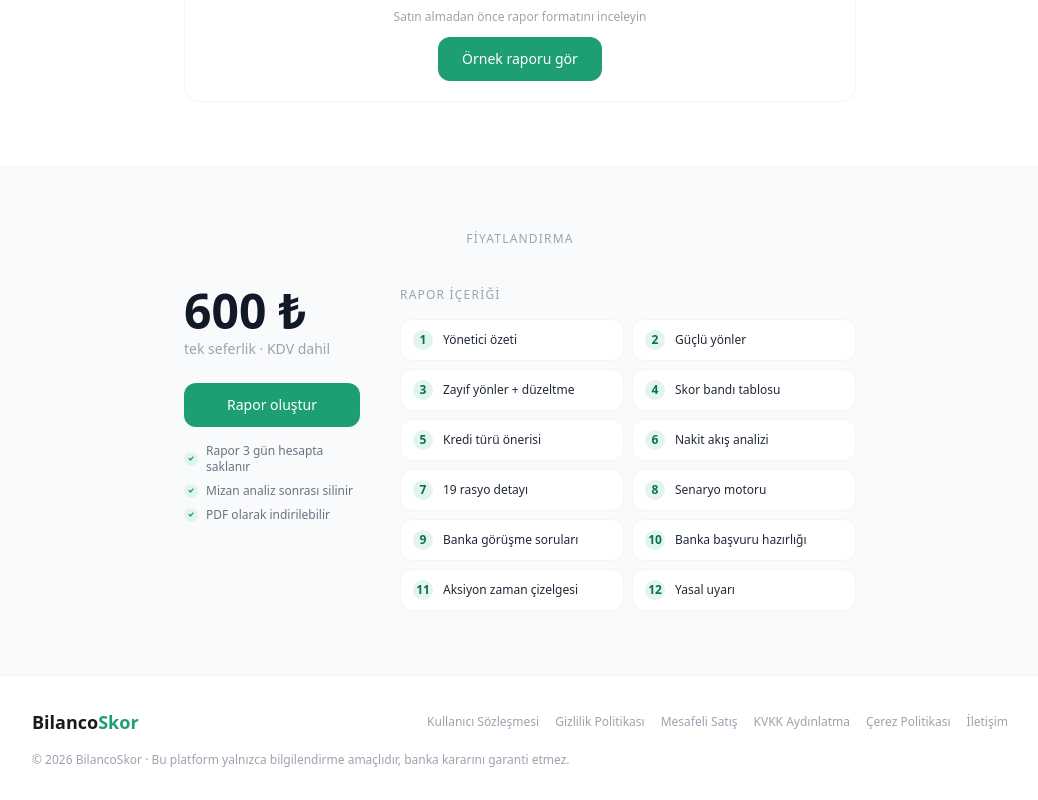
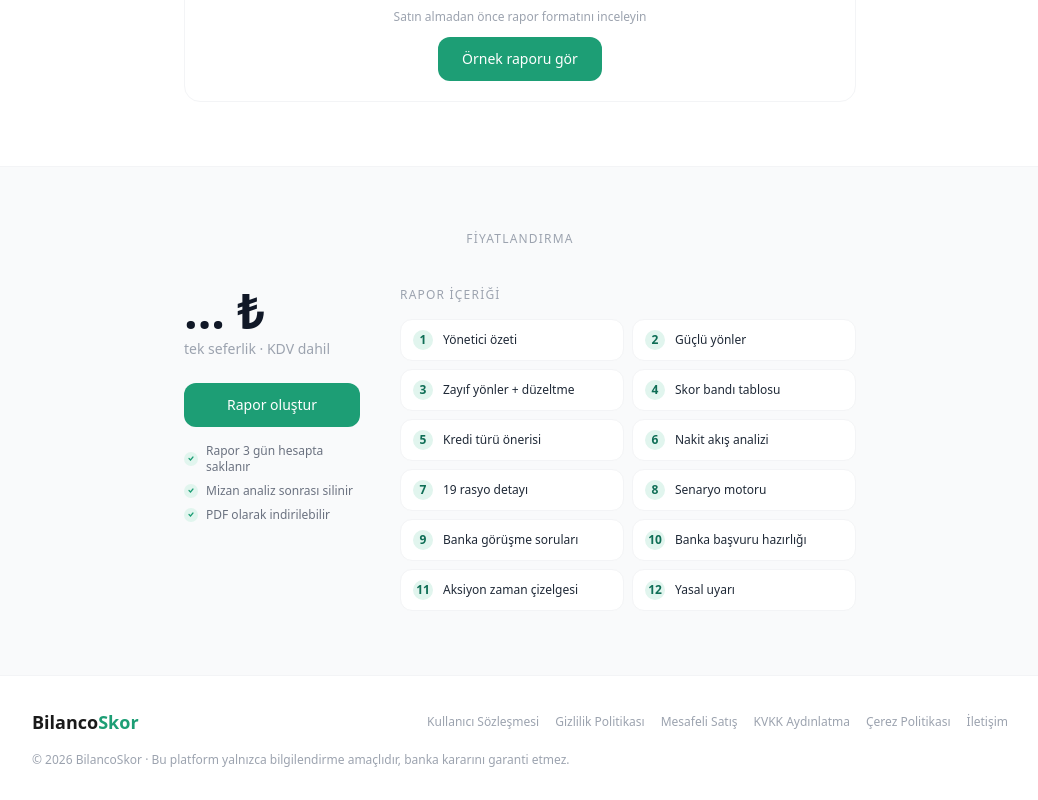
Before and after one commit to gokhanonurai-lang/bilancoskor, a Next.js app: page / in a window 1280 px wide. Shown: the part 1412-2212 px from the top of the page, without its empty margins (120-1158 px from the left). Built offline with nearby package versions, Linux system fonts and the light colour scheme; no server answers; the database is empty.

Commit message:
Fix: fiyat flash onlendi loading state eklendi

```diff
--- a/src/app/analyze/page.tsx
+++ b/src/app/analyze/page.tsx
@@ -47,7 +47,7 @@ export default function AnalyzePage() {
   const [error, setError] = useState('')
   const [sonuc, setSonuc] = useState<AnalizSonuc | null>(null)
   const [user, setUser] = useState<any>(null)
-  const [rapor_fiyati, setRaporFiyati] = useState(600)
+  const [rapor_fiyati, setRaporFiyati] = useState<number | null>(null)
 
   useEffect(() => {
     supabase.from('settings').select('value').eq('key', 'rapor_fiyati').single()
@@ -134,7 +134,7 @@ export default function AnalyzePage() {
       await supabase.from('payments').insert({
         user_id: user.id,
         report_id: rapor.id,
-        tutar: rapor_fiyati as any,
+        tutar: rapor_fiyati || 600,
         durum: 'tamamlandi',
       })
 
@@ -296,7 +296,7 @@ export default function AnalyzePage() {
                 ))}
               </div>
 
-              <button onClick={() => setStep('payment')} className="btn-primary w-full py-3.5">Tam raporu satın al — {rapor_fiyati.toString()} ₺</button>
+              <button onClick={() => setStep('payment')} className="btn-primary w-full py-3.5">Tam raporu satın al — {rapor_fiyati ? rapor_fiyati + " ₺" : "..."}</button>
               <button onClick={() => setStep('upload')} className="btn-outline w-full mt-2 py-3">Geri dön</button>
             </div>
           </div>
@@ -314,7 +314,7 @@ export default function AnalyzePage() {
                 <div className="text-sm font-medium text-gray-900">BilancoSkor Raporu</div>
                 <div className="text-xs text-gray-500">Tek seferlik · PDF çıktı · 3 gün erişim</div>
               </div>
-              <div className="text-lg font-semibold text-gray-900">{rapor_fiyati.toString()} ₺</div>
+              <div className="text-lg font-semibold text-gray-900">{rapor_fiyati ? rapor_fiyati + " ₺" : "..."}</div>
             </div>
 
             <form onSubmit={handleOdeme} className="space-y-4">
@@ -406,7 +406,7 @@ export default function AnalyzePage() {
               {error && <div className="text-xs text-red-500 bg-red-50 border border-red-100 rounded-xl px-4 py-3">{error}</div>}
 
               <button type="submit" className="btn-primary w-full py-3.5 text-base font-semibold">
-                {rapor_fiyati.toString()} ₺ öde ve raporu indir
+                {rapor_fiyati ? rapor_fiyati + " ₺" : "..."} öde ve raporu indir
               </button>
             </form>
 
--- a/src/app/page.tsx
+++ b/src/app/page.tsx
@@ -22,7 +22,7 @@ const RAPOR_BASLIKLARI = [
 
 export default function LandingPage() {
   const [showSample, setShowSample] = useState(false)
-  const [rapor_fiyati, setRaporFiyati] = useState('600')
+  const [rapor_fiyati, setRaporFiyati] = useState<string | null>(null)
 
   useEffect(() => {
     // Fiyatı Supabase settings tablosundan oku
@@ -147,7 +147,7 @@ export default function LandingPage() {
 
             {/* Sol: fiyat + buton + notlar */}
             <div className="flex-shrink-0 w-44">
-              <div className="text-5xl font-semibold text-gray-900 mb-1 leading-none">{rapor_fiyati} ₺</div>
+              <div className="text-5xl font-semibold text-gray-900 mb-1 leading-none">{rapor_fiyati ?? "..."} ₺</div>
               <div className="text-sm text-gray-400 mb-6">tek seferlik · KDV dahil</div>
               <Link href="/auth" className="btn-primary w-full block text-center">Rapor oluştur</Link>
               <div className="mt-4 space-y-2">
```
